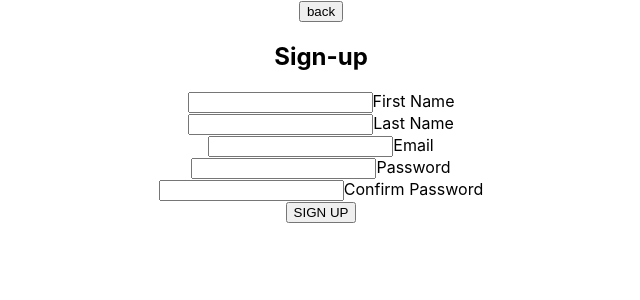
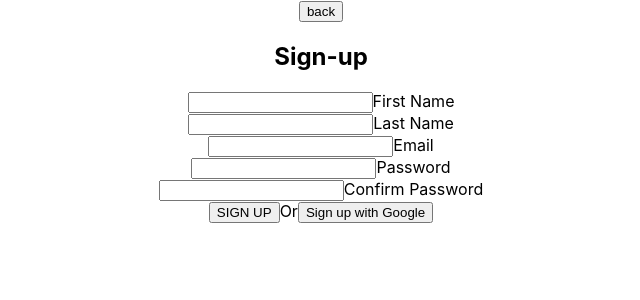
Before and after one commit to Gargar77/seito_cuts, a React (Create React App) app: page /auth in a window 1280 px wide. Both pictures are taken after a click on the button "Sign up". Shown: the top 300 px of the page, without its empty margins (319-959 px from the left). Built offline with nearby package versions, Linux system fonts and the light colour scheme; no server answers.

Commit message:
successfully authenticating new user on google

```diff
--- a/src/components/sign-up/sign-up.component.jsx
+++ b/src/components/sign-up/sign-up.component.jsx
@@ -3,7 +3,7 @@ import React from 'react';
 import './sign-up.styles.css';
 
 import FormInput from '../form-input/form-input.component';
-import { auth,createUserProfileDocument } from '../../firebase/firebase.utils';
+import { auth,createUserProfileDocument, signInWithGoogle } from '../../firebase/firebase.utils';
 
 
 class SignUp extends React.Component {
@@ -19,30 +19,31 @@ class SignUp extends React.Component {
             errors:[]
         }
     }
-    handleSubmit = async (e) => {
-        e.preventDefault();
+
+    signUp = async (provider) => {
         const {first,last,email,password} = this.state;
 
         this.validate();
 
         try {
-            const { user } = await auth.createUserWithEmailAndPassword(email,password);
-
+           if (provider === 'google') {
+            const {user} = await signInWithGoogle();
+            let [first,middle,last=''] = user.displayName.split(' ');
+            if (last === '') last = middle;
             await createUserProfileDocument(user,{first,last});
-            this.setState({
-                first:'',
-                last:'',
-                email:'',
-                password:'',
-                confirmPassword:'',
-                errors:[]
-            })
-
+           } else {
+            const {user} = await auth.createUserWithEmailAndPassword(email,password);
+            await createUserProfileDocument(user,{first,last});
+           }
         } catch (error) {
             this.addError("an unexpected error occured, please try again");
             console.log(error);
         }
+    }
 
+    handleSubmit =  (e) => {
+        e.preventDefault();
+        this.signUp('email');
     }
 
     validate() {
@@ -94,7 +95,6 @@ class SignUp extends React.Component {
     }
 
     render() {
-        console.log('painting sign-up Component')
         console.log(this.state)
         const {first,last,email,password,confirmPassword} = this.state;
         return(
@@ -142,6 +142,8 @@ class SignUp extends React.Component {
                     required
                     />
                     <button type="submit">SIGN UP</button>
+                    <span>Or</span>
+                    <button onClick={()=>this.signUp('google')} >Sign up with Google</button>
                 </form>
             </div>
         )
```
